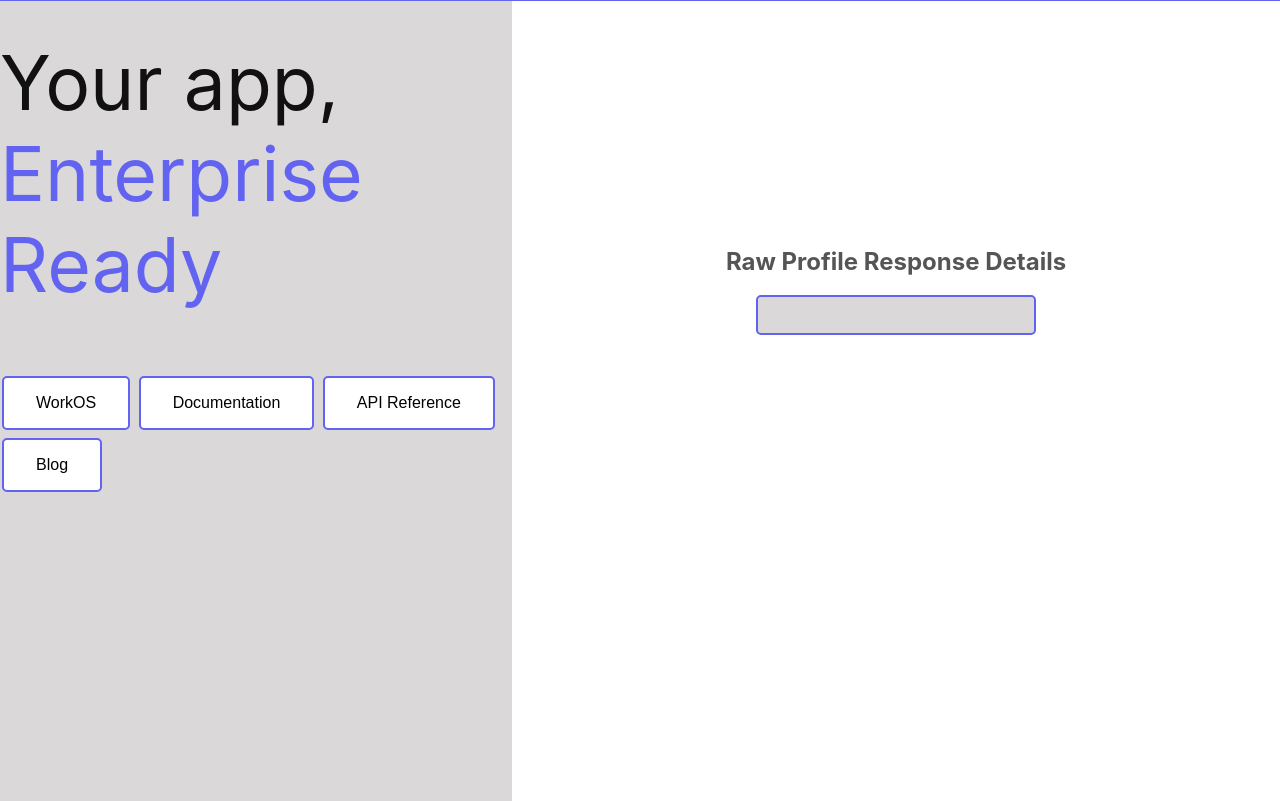
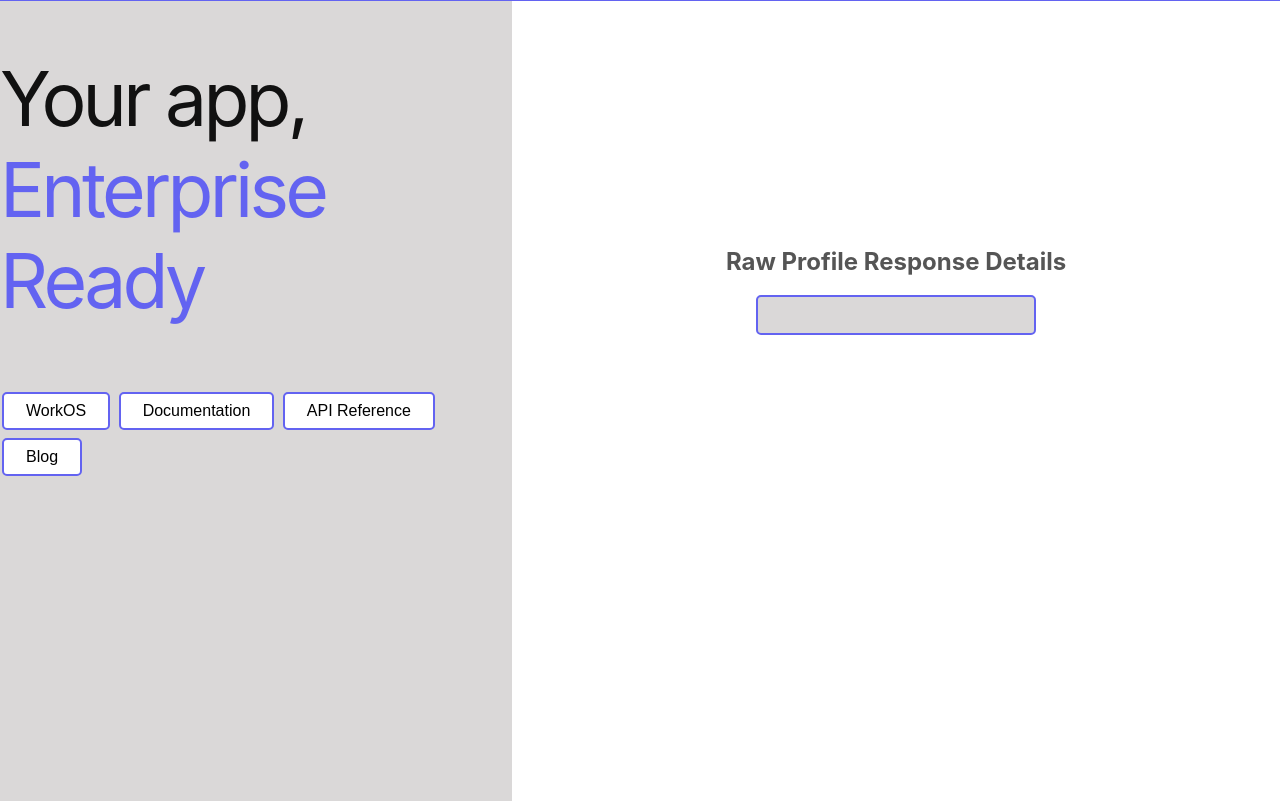
Before and after one commit to workos/python-flask-sso-example, a Flask app: template templates/login_successful.html in a window 1280 px wide. Shown: the part 73-874 px from the top of the page. Run offline with Flask 2, Linux system fonts and the light colour scheme; the template is opened without the code that fills it, so the values that code supplies are empty.

Commit message:
refined blurple styling

```diff
--- a/static/login.css
+++ b/static/login.css
@@ -18,6 +18,8 @@ body {
 .container_login h1 {
     font-size: 65px;
     color: #111111;
+    position: relative;
+    bottom: 10px;
 }
 
 .flex {
@@ -110,6 +112,7 @@ h2, h1 {
     text-align: left;
     margin-bottom: 0px;
     font-weight: normal;
+    letter-spacing: -.05em;
 }
 
 .logged_in_div_left h2 {
@@ -118,6 +121,11 @@ h2, h1 {
     text-align: left;
     margin-top: 0px;
     font-weight: normal;
+    letter-spacing: -.05em;
+}
+
+.logged_in_div_left button {
+    padding: 8px 22px;
 }
 
 div.text_box {
```
